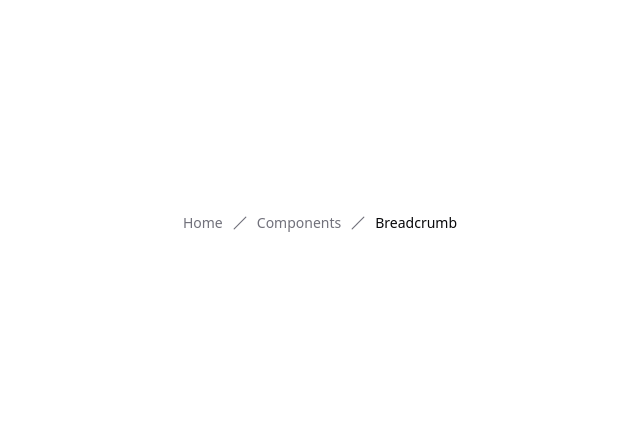
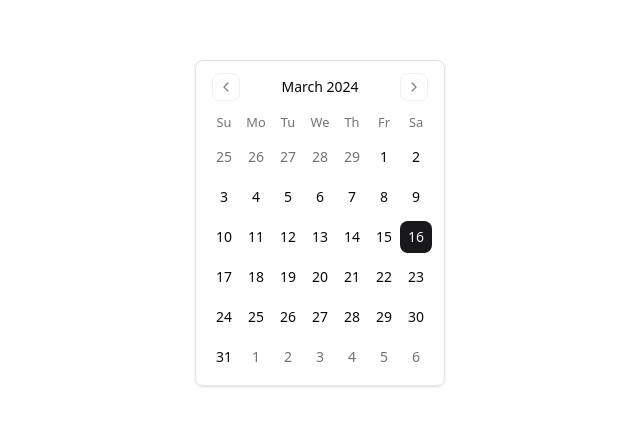
Before and after one commit to azamat-cto/react-starter, a React (Vite) app: page / in a window 1280 px wide. Shown: the part 177-602 px from the top of the page, without its empty margins (320-960 px from the left). Built offline with nearby package versions, Linux system fonts and the light colour scheme.

Commit message:
add `calendar` component

```diff
--- a/package.json
+++ b/package.json
@@ -1,7 +1,7 @@
 {
     "name": "react-starter",
     "private": true,
-    "version": "0.0.20",
+    "version": "0.0.21",
     "type": "module",
     "scripts": {
         "dev": "vite",
@@ -20,8 +20,10 @@
         "@tailwindcss/vite": "^4.0.12",
         "class-variance-authority": "^0.7.1",
         "clsx": "^2.1.1",
+        "date-fns": "^4.1.0",
         "lucide-react": "^0.479.0",
         "react": "^19.0.0",
+        "react-day-picker": "^8.10.1",
         "react-dom": "^19.0.0",
         "tailwind-merge": "^3.0.2",
         "tailwindcss": "^4.0.12",
--- a/src/App.tsx
+++ b/src/App.tsx
@@ -1,37 +1,16 @@
-import {
-    Breadcrumb,
-    BreadcrumbItem,
-    BreadcrumbLink,
-    BreadcrumbList,
-    BreadcrumbPage,
-    BreadcrumbSeparator,
-} from "@/components/ui/breadcrumb";
-import { Slash } from "lucide-react";
+import { useState } from "react";
+import { Calendar } from "@/components/ui/calendar";
 
 function App() {
+    const [date, setDate] = useState<Date | undefined>(new Date());
     return (
         <div className="flex flex-col items-center justify-center h-svh max-w-2xl mx-auto">
-            <Breadcrumb>
-                <BreadcrumbList>
-                    <BreadcrumbItem>
-                        <BreadcrumbLink href="/">Home</BreadcrumbLink>
-                    </BreadcrumbItem>
-                    <BreadcrumbSeparator>
-                        <Slash />
-                    </BreadcrumbSeparator>
-                    <BreadcrumbItem>
-                        <BreadcrumbLink href="/components">
-                            Components
-                        </BreadcrumbLink>
-                    </BreadcrumbItem>
-                    <BreadcrumbSeparator>
-                        <Slash />
-                    </BreadcrumbSeparator>
-                    <BreadcrumbItem>
-                        <BreadcrumbPage>Breadcrumb</BreadcrumbPage>
-                    </BreadcrumbItem>
-                </BreadcrumbList>
-            </Breadcrumb>
+            <Calendar
+                mode="single"
+                selected={date}
+                onSelect={setDate}
+                className="rounded-md border shadow"
+            />
         </div>
     );
 }
--- /dev/null
+++ b/src/components/ui/calendar.tsx
@@ -0,0 +1,80 @@
+import * as React from "react";
+import { ChevronLeft, ChevronRight } from "lucide-react";
+import { DayPicker } from "react-day-picker";
+
+import { cn } from "@/lib/utils";
+import { buttonVariants } from "@/components/ui/button";
+
+function Calendar({
+    className,
+    classNames,
+    showOutsideDays = true,
+    ...props
+}: React.ComponentProps<typeof DayPicker>) {
+    return (
+        <DayPicker
+            showOutsideDays={showOutsideDays}
+            className={cn("p-3", className)}
+            classNames={{
+                months: "flex flex-col sm:flex-row gap-2",
+                month: "flex flex-col gap-4",
+                caption:
+                    "flex justify-center pt-1 relative items-center w-full",
+                caption_label: "text-sm font-medium",
+                nav: "flex items-center gap-1",
+                nav_button: cn(
+                    buttonVariants({ variant: "outline" }),
+                    "size-7 bg-transparent p-0 opacity-50 hover:opacity-100",
+                ),
+                nav_button_previous: "absolute left-1",
+                nav_button_next: "absolute right-1",
+                table: "w-full border-collapse space-x-1",
+                head_row: "flex",
+                head_cell:
+                    "text-muted-foreground rounded-md w-8 font-normal text-[0.8rem]",
+                row: "flex w-full mt-2",
+                cell: cn(
+                    "relative p-0 text-center text-sm focus-within:relative focus-within:z-20 [&:has([aria-selected])]:bg-accent [&:has([aria-selected].day-range-end)]:rounded-r-md",
+                    props.mode === "range"
+                        ? "[&:has(>.day-range-end)]:rounded-r-md [&:has(>.day-range-start)]:rounded-l-md first:[&:has([aria-selected])]:rounded-l-md last:[&:has([aria-selected])]:rounded-r-md"
+                        : "[&:has([aria-selected])]:rounded-md",
+                ),
+                day: cn(
+                    buttonVariants({ variant: "ghost" }),
+                    "size-8 p-0 font-normal aria-selected:opacity-100",
+                ),
+                day_range_start:
+                    "day-range-start aria-selected:bg-primary aria-selected:text-primary-foreground",
+                day_range_end:
+                    "day-range-end aria-selected:bg-primary aria-selected:text-primary-foreground",
+                day_selected:
+                    "bg-primary text-primary-foreground hover:bg-primary hover:text-primary-foreground focus:bg-primary focus:text-primary-foreground",
+                day_today: "bg-accent text-accent-foreground",
+                day_outside:
+                    "day-outside text-muted-foreground aria-selected:text-muted-foreground",
+                day_disabled: "text-muted-foreground opacity-50",
+                day_range_middle:
+                    "aria-selected:bg-accent aria-selected:text-accent-foreground",
+                day_hidden: "invisible",
+                ...classNames,
+            }}
+            components={{
+                IconLeft: ({ className, ...props }) => (
+                    <ChevronLeft
+                        className={cn("size-4", className)}
+                        {...props}
+                    />
+                ),
+                IconRight: ({ className, ...props }) => (
+                    <ChevronRight
+                        className={cn("size-4", className)}
+                        {...props}
+                    />
+                ),
+            }}
+            {...props}
+        />
+    );
+}
+
+export { Calendar };
```
Also changed, not shown: 1 other file (tests, documents, lock files or other folders).
